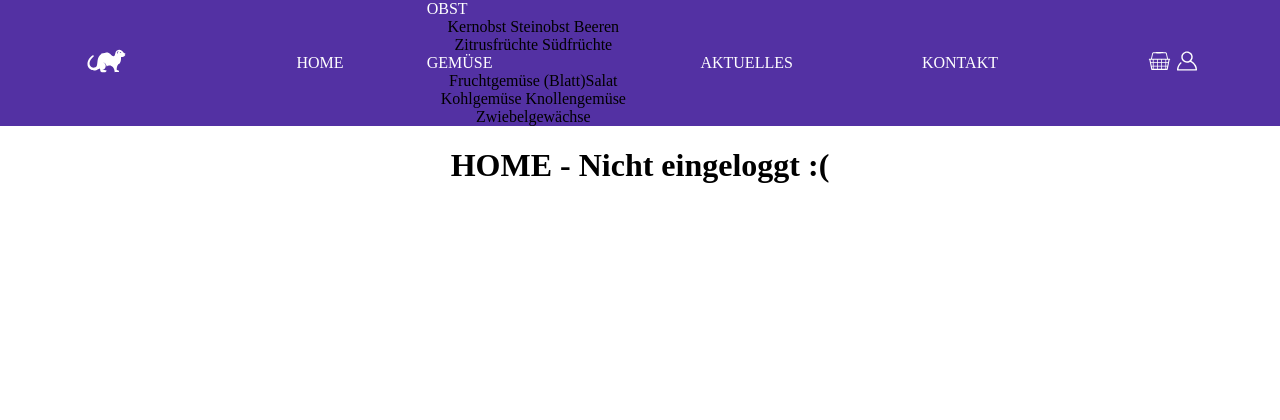
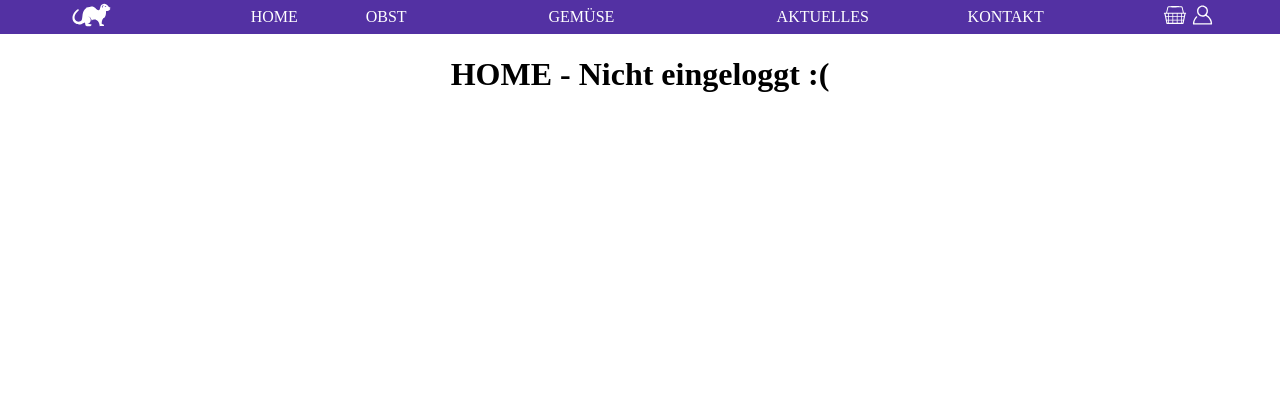
Before and after one commit to Diafreak/FrFrFrFr, a PHP site: page / in a window 1280 px wide. Shown: the top 420 px of the page. Run offline with PHP 8.4, Linux system fonts and the light colour scheme; some web fonts are replaced.

Commit message:
Navbar basteleien

```diff
--- a/assets/styles/style.css
+++ b/assets/styles/style.css
@@ -73,8 +73,8 @@ header > nav > ul
 
 header > nav > ul > li,
 header > nav > ul > a,
-header > nav > ul > div > a > li,
-header > nav > ul > div > a
+header > nav > ul > ul > a > li,
+header > nav > ul > ul > a
 {
     display: table-cell;
     vertical-align: middle;
@@ -86,7 +86,8 @@ header > nav > ul > div > a
 }
 
 
-nav ul a:hover:not([type="no-hover" i])
+nav ul a:hover:not([type="no-hover" i]),
+nav ul .dropdown-menu:hover:not([type="no-hover" i])
 {
     background-color: #4361ee; /*#f72585*/
 }
@@ -106,14 +107,35 @@ nav ul .no-hover:hover
     background-color: #5331a3; /*#7209B7 | 3a0ca3*/
 }
 
+.dropdown-menu
+{
+    display: table-cell;
+    margin: 0;
+    padding: 0;
+    padding-inline-start: 0;
+    list-style-type: none;
+    vertical-align: middle;
+    text-align: center;
+}
+
+.dropdown-menu > a
+{
+    color: white;
+    width: inherit;
+    text-align: center;
+}
+
 .dropdown-content
 {
-    /* display: none; */
+    display: none;
+}
+
+.dropdown-content a
+{
     font: inherit;
     font-size: inherit;
     color: white;
 }
-
 
 /*
 ==============================
@@ -130,11 +152,10 @@ nav ul .no-hover:hover
     margin: 0 auto;
 }
 
-div ul
+div ul.produkt-tabelle
 {
     display: table;
     width: 100%;
-    display: table;
     text-align: center;
     list-style: none;
     padding-inline-start: 0;
--- a/views/navigationBar.php
+++ b/views/navigationBar.php
@@ -4,15 +4,15 @@
 
             <ul>
                 <li class="no-hover">
-                    <a href="?c=pages&a=home" type="no-hover">
+                    <a href="?c=pages&a=home" type="no-hover" class="navbar-icon">
                         <img src=<?=IMAGESPATH . 'ferret.svg'?> alt="Logo" class="logo"></a>
                 </li>
 
                 <a href="?c=pages&a=home">
                     <li>HOME</li>
                 </a>
-                <div class="dropdown-menu">
-                    <a href="?c=shop&a=fruits" >
+                <ul class="dropdown-menu">
+                    <a href="?c=shop&a=fruits">
                         <li>OBST</li>
                     </a>
                     <div class="dropdown-content">
@@ -22,8 +22,8 @@
                         <a href="irgendwas:)">Zitrusfrüchte</a>
                         <a href="irgendwas:)">Südfrüchte</a>
                     </div>
-                </div>
-                <div class="dropdown-menu">
+                </ul>
+                <ul class="dropdown-menu">
                     <a href="?c=shop&a=vegetables">
                         <li>GEMÜSE</li>
                     </a>
@@ -34,7 +34,7 @@
                         <a href="irgendwas:)">Knollengemüse</a>
                         <a href="irgendwas:)">Zwiebelgewächse</a>
                     </div>
-                </div>
+                </ul>
                 <a href="?c=pages&a=current">
                     <li>AKTUELLES</li>
                 </a>
```
